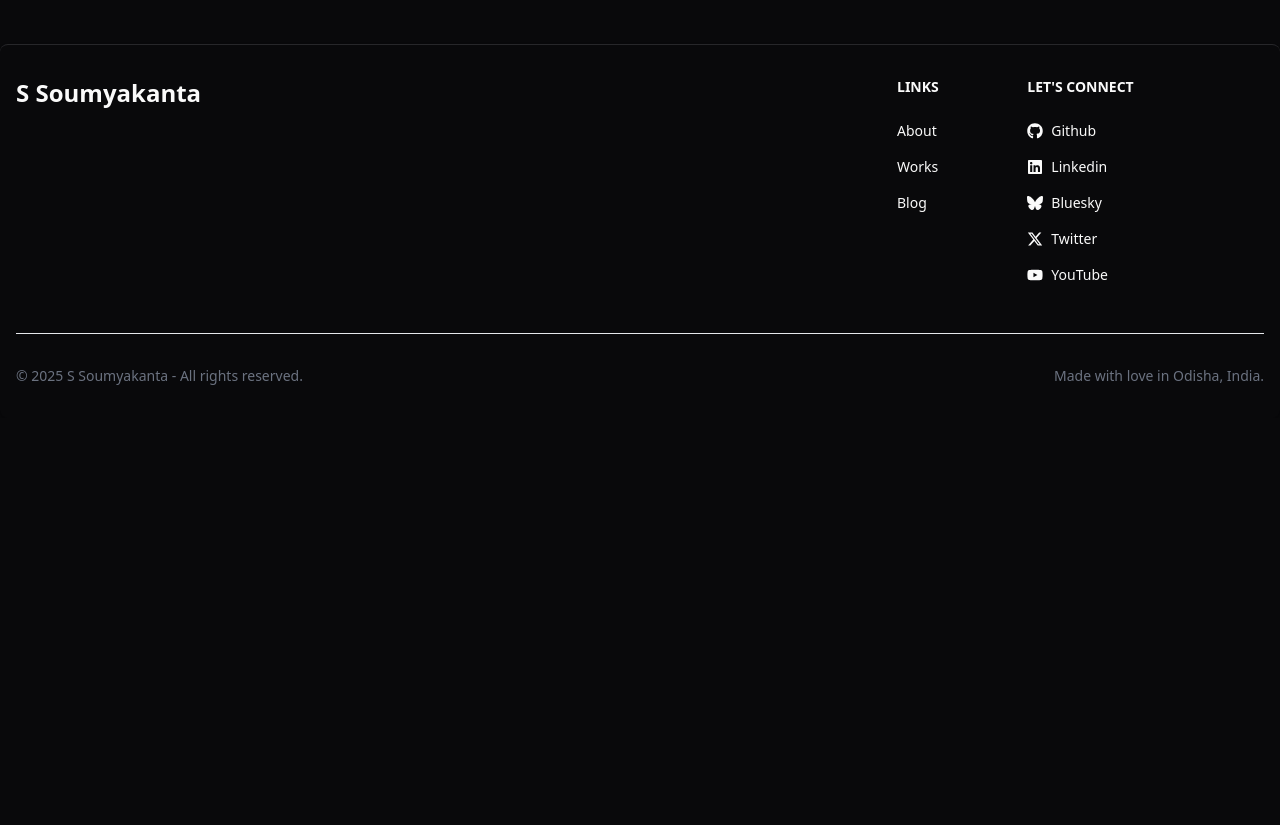
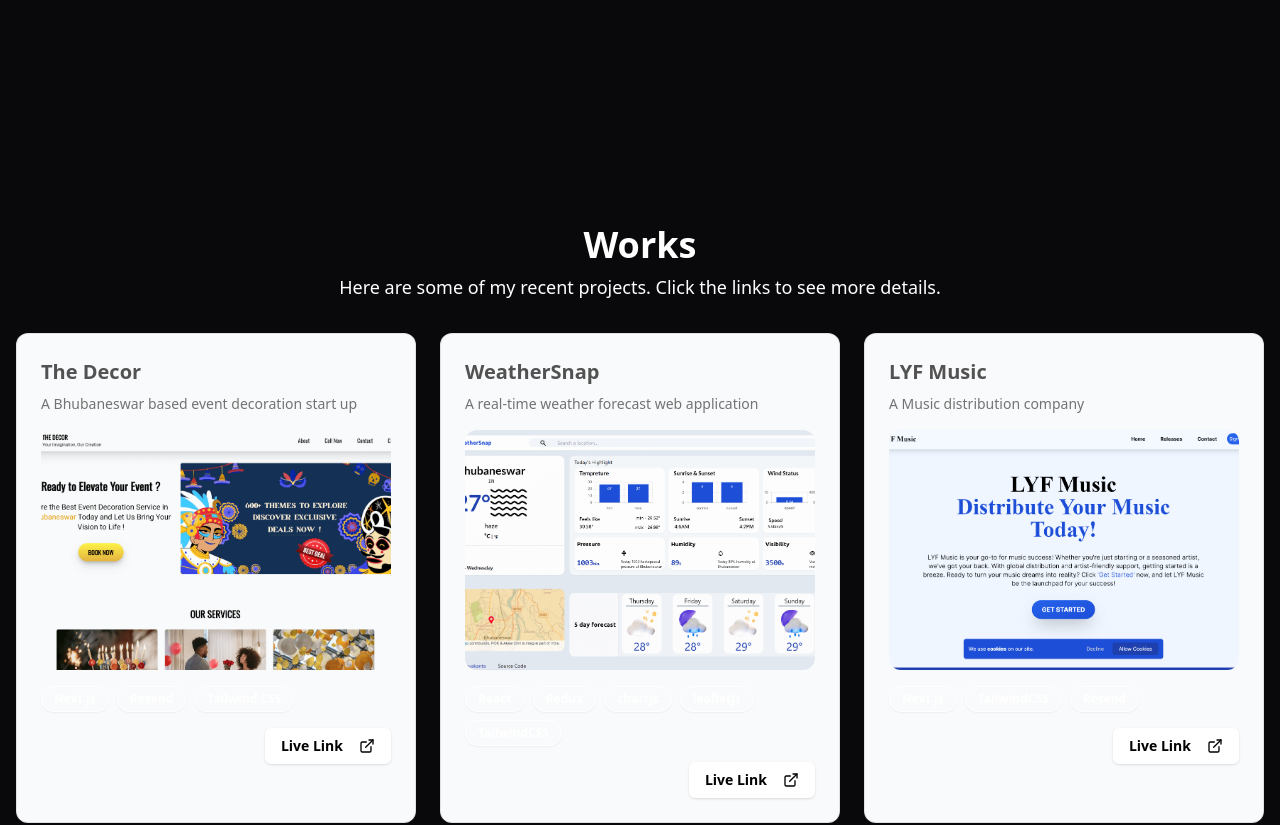
Before and after one commit to s-soumyakanta/s-soumyakanta, a Next.js app: page / in a window 1280 px wide. Shown: the part 1660-2485 px from the top of the page. Before the commit the page ends 2078 px from the top, so only its background shows below. Built offline with nearby package versions, Linux system fonts and the light colour scheme.

Commit message:
add about section

```diff
--- a/src/app/page.tsx
+++ b/src/app/page.tsx
@@ -3,6 +3,7 @@ import Link from "next/link";
 import { Button } from "@/components/ui/button";
 import About from "@/components/about";
 import Skills from "@/components/skills";
+import Works from "@/components/works";
 
 const LandingPage = () => {
   return (
@@ -40,6 +41,7 @@ const LandingPage = () => {
       </section>
       <About />
       <Skills />
+      <Works />
     </>
   );
 };
--- a/src/components/skills.tsx
+++ b/src/components/skills.tsx
@@ -108,7 +108,8 @@ export default function Skills() {
                 duration-300
                 hover:-translate-y-1
                 hover:shadow-md
-                dark:bg-gray-800
+                dark:bg-white
+                dark:bg-opacity-10
               "
                         >
                             <Image
--- /dev/null
+++ b/src/components/works.tsx
@@ -0,0 +1,130 @@
+"use client";
+
+import React from "react";
+import Image from "next/image";
+import Link from "next/link";
+import { Button } from "./ui/button";
+import { ExternalLink } from "lucide-react";
+
+const cardData = [
+    {
+        title: "The Decor",
+        description: "A Bhubaneswar based event decoration start up",
+        techStack: ["Next.js", "Resend", "Tailwind CSS"],
+        imgUrl: "/images/thedecor.png",
+        link: "https://thedecor.in",
+    },
+    {
+        title: "WeatherSnap",
+        description: "A real-time weather forecast web application",
+        techStack: ["React", "Redux", "chartjs", "leafletjs", "TailwindCSS"],
+        imgUrl: "/images/weathersnap.png",
+        link: "https://s-soumyakanta.github.io/weather-app/",
+    },
+    {
+        title: "LYF Music",
+        description: "A Music distribution company",
+        techStack: ["Next.js", "TailwindCSS", "Resend"],
+        imgUrl: "/images/lyfmusic.png",
+        link: "https://www.lyf-music.com/",
+    },
+];
+
+export default function Works() {
+    return (
+        <div id="works" className="min-h-screen flex flex-col justify-center items-center p-4 mt-20">
+            <h2 className="mb-2 text-3xl font-bold md:text-4xl">Works</h2>
+            <p className="mb-8 text-center text-base md:text-lg">
+                Here are some of my recent projects. Click the links to see more details.
+            </p>
+
+            {/* Cards Grid */}
+            <div className="grid w-full grid-cols-1 gap-6 md:grid-cols-2 lg:grid-cols-3">
+                {cardData.map((card, index) => (
+                    <div
+                        key={index}
+                        className="
+              relative
+              w-full
+              h-auto
+              rounded-xl
+              border
+              border-black/[0.1]
+              dark:border-white/[0.2]
+              bg-gray-50
+              dark:bg-black
+              p-6
+              shadow-sm
+              transition-transform
+              duration-300
+              hover:-translate-y-1
+              hover:shadow-xl
+            "
+                    >
+                        {/* Title */}
+                        <h3 className="text-xl font-bold text-neutral-600 dark:text-white">
+                            {card.title}
+                        </h3>
+                        {/* Description */}
+                        <p className="mt-2 text-sm text-neutral-500 dark:text-neutral-300">
+                            {card.description}
+                        </p>
+                        {/* Image */}
+                        <div className="mt-4 w-full">
+                            <Image
+                                src={card.imgUrl}
+                                alt={card.title}
+                                width={1000}
+                                height={1000}
+                                className="
+                  h-60
+                  w-full
+                  rounded-xl
+                  object-cover
+                  transition
+                  duration-300
+                  hover:opacity-90
+                "
+                            />
+                        </div>
+                        {/* Tech Stack */}
+                        <div className="mt-4 flex flex-wrap gap-2">
+                            {card.techStack.map((tech, techIndex) => (
+                                <span
+                                    key={techIndex}
+                                    className="
+                    text-xs
+                    font-semibold
+                    px-3
+                    py-1
+                    rounded-full
+                    border
+                    shadow-sm
+                    transition-transform
+                    hover:scale-105
+                    hover:shadow-md
+                  "
+                                    style={{
+                                        backgroundColor: "var(--secondary)",
+                                        color: "var(--secondary-foreground)",
+                                        borderColor: "var(--border)",
+                                    }}
+                                >
+                                    {tech}
+                                </span>
+                            ))}
+                        </div>
+                        {/* Live Link */}
+                        <div className="mt-4 flex items-center justify-end">
+                            <Link href={card.link} target="__blank" className="inline-flex items-center">
+                                <Button className="font-bold text-center bg-white text-black">
+                                    Live Link <ExternalLink className="ml-2 w-4" />
+                                </Button>
+                            </Link>
+                        </div>
+                    </div>
+                ))}
+            </div>
+        </div>
+    );
+}
```
